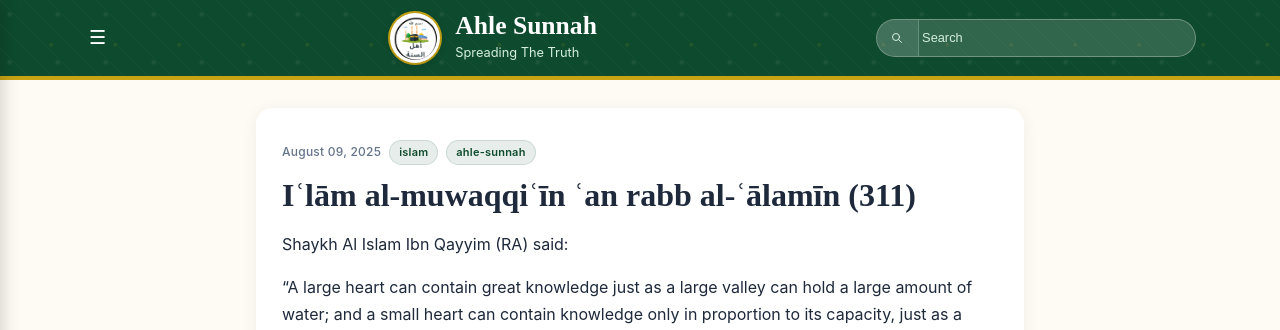
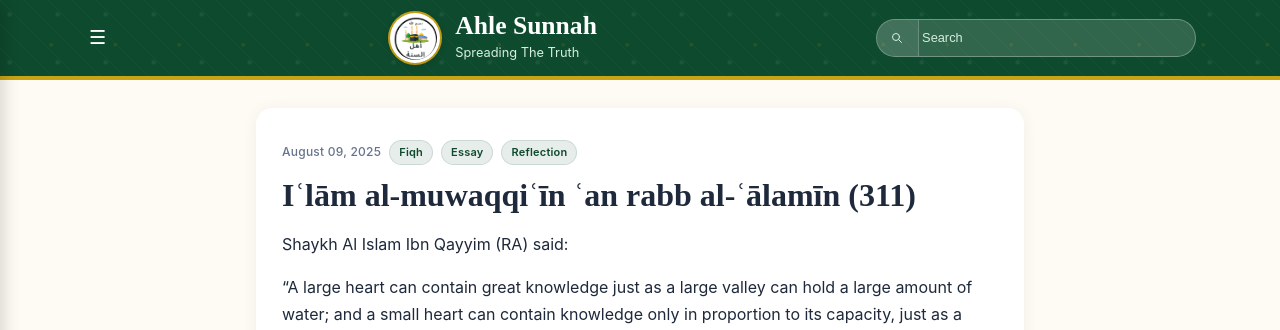
Before and after one commit to Fali17/ahlesunnah, a Jekyll site: the page built from _posts/2025-08-09-ilam-al-muwaqqiin-an-rabb-al-alamin-311.md, in a window 1280 px wide and 984 px high. Shown: the top 330 px of the window. Built offline with Jekyll 4.4.1, drawn with Linux system fonts in a browser that asks for light colours.

Commit message:
Update 2025-08-09-ilam-al-muwaqqiin-an-rabb-al-alamin-311.md

```diff
--- a/_posts/2025-08-09-ilam-al-muwaqqiin-an-rabb-al-alamin-311.md
+++ b/_posts/2025-08-09-ilam-al-muwaqqiin-an-rabb-al-alamin-311.md
@@ -2,7 +2,7 @@
 layout: post
 title: "Iʿlām al-muwaqqiʿīn ʿan rabb al-ʿālamīn (311)"
 date: 2025-08-09 14:44:00 +0000
-tags: [islam, ahle-sunnah]
+tags: [Fiqh,Essay,Reflection]
 ---
 
 Shaykh Al Islam Ibn Qayyim (RA) said:
```
